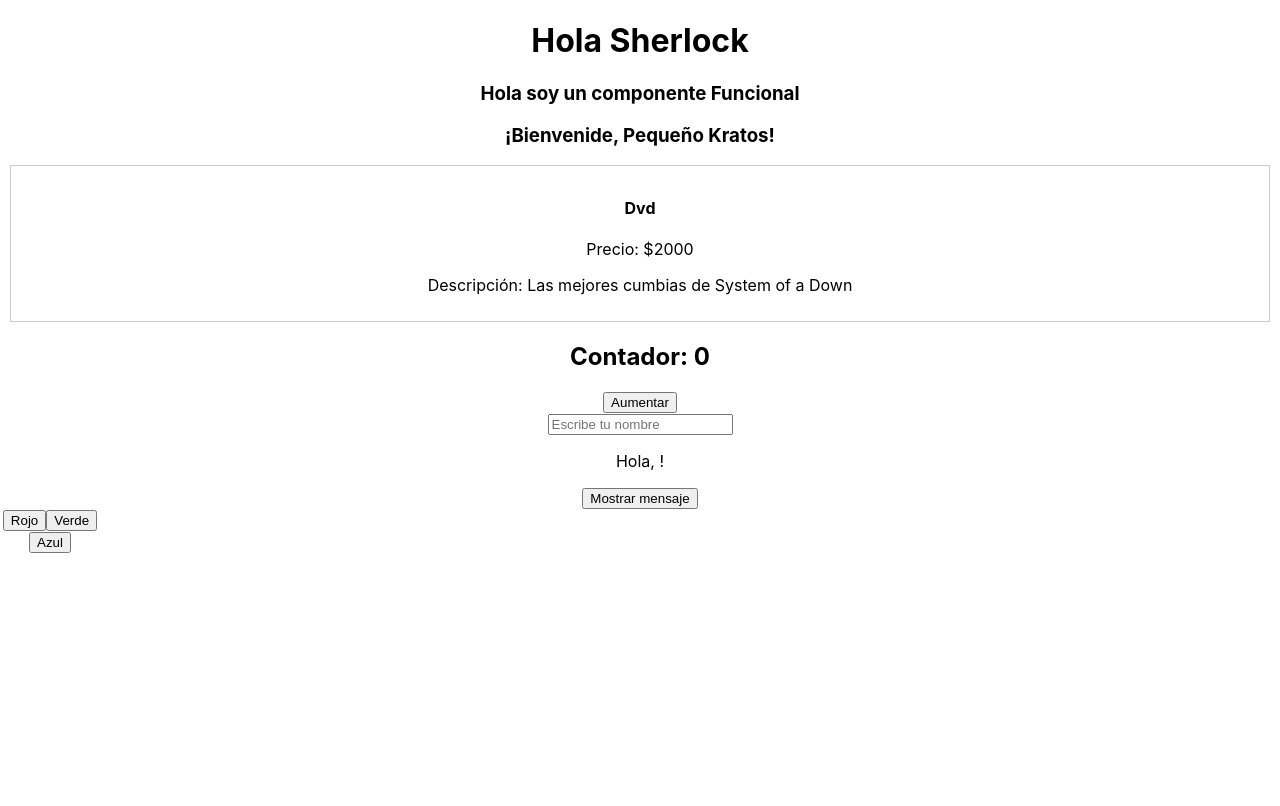
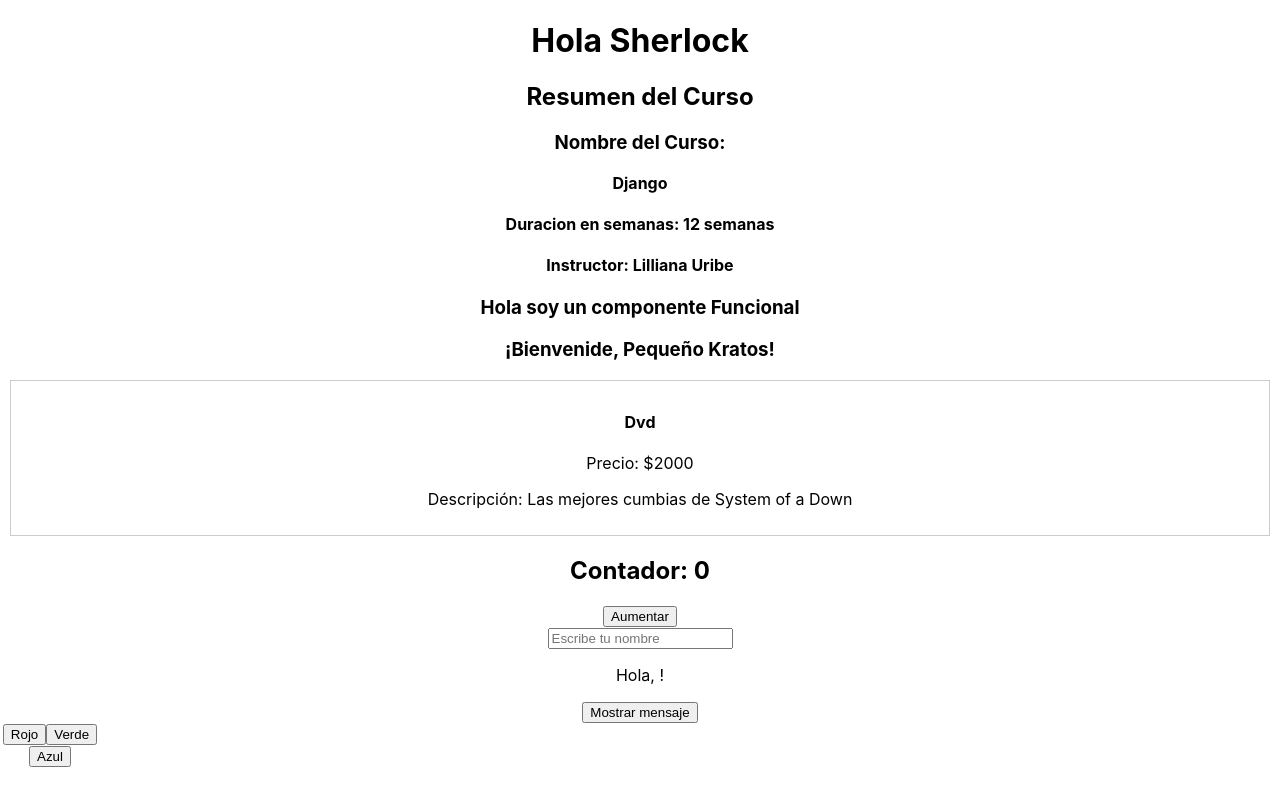
Before and after one commit to SherlockEspitia/guillo-ex, a React (Create React App) app: page / in a window 1280 px wide. Shown: the top 806 px of the page. Built offline with nearby package versions, Linux system fonts and the light colour scheme.

Commit message:
Se crea el componente Resumen curso sin estilos y con semantica sencilla

```diff
--- a/src/App.js
+++ b/src/App.js
@@ -7,11 +7,13 @@ import Contador from './useState/Contador';
 import NombreUsuario from './useState/NombreUsuario';
 import MostrarOcultar from './useState/MostrarOcultar';
 import CambiarColor from './useState/CambiarColor';
+import ResumenCurso from './components/ResumenCurso';
 function App() {
   const name = 'Sherlock';
   return (
     <div className="App">
         <h1>Hola {name} </h1>
+        <ResumenCurso nombreCurso='Django' duracionSemanas='12' instructor='Lilliana Uribe'></ResumenCurso>
         <Saludo/>
         <Bienvenida nombre="Pequeño Kratos" />
 
--- /dev/null
+++ b/src/components/ResumenCurso.js
@@ -0,0 +1,16 @@
+/*
+    Crear un componente funcional llamado ResumenCurso que reciba
+    como propiedades el nombre del curso, la duración en semanas y el
+    nombre del instructor. El componente debe mostrar esta información con
+    etiquetas HTML bien estructuradas y semánticas.
+*/
+
+export default function ResumenCurso(props){
+    return <div>
+        <h2> Resumen del Curso </h2>
+        <h3>Nombre del Curso:</h3>
+        <p><strong>{props.nombreCurso}</strong></p>
+        <h4>Duracion en semanas: <strong>{props.duracionSemanas}</strong> semanas</h4>
+        <h4> Instructor: <strong>{props.instructor}</strong></h4>
+    </div>
+}
```
